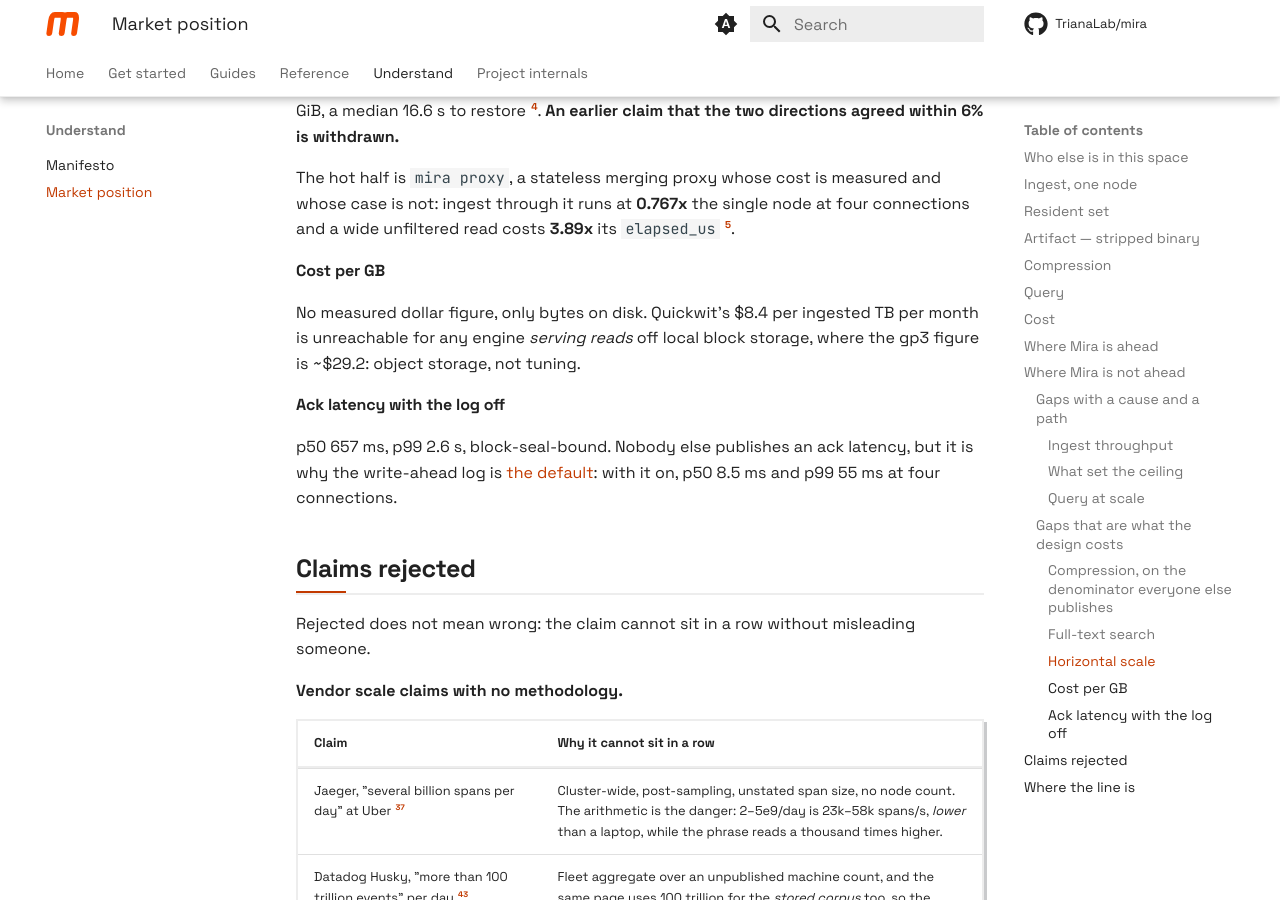
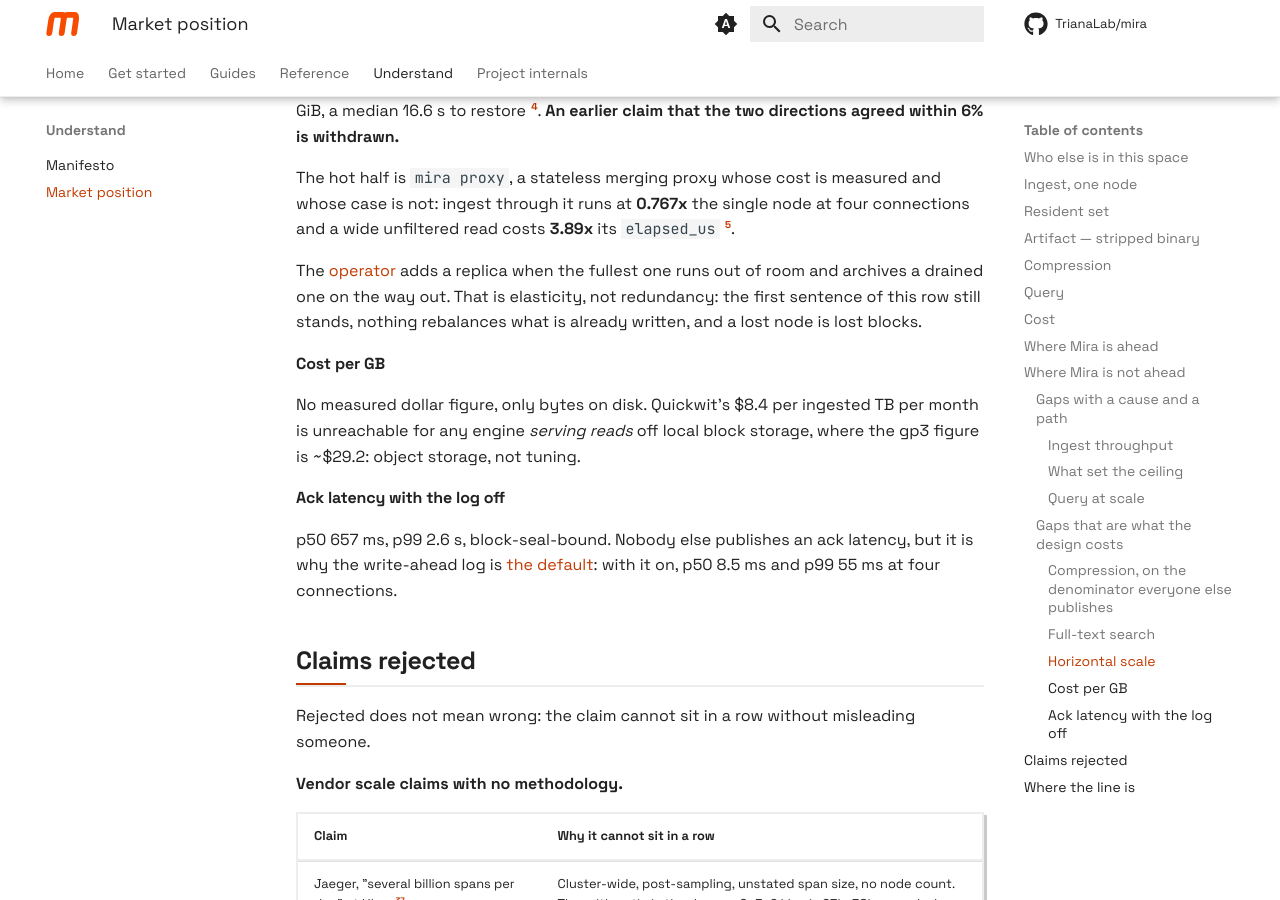
Before and after one commit to TrianaLab/mira, an MkDocs documentation site: the page built from docs/market.md, in a window 1280 px wide and 900 px high, scrolled down 8421 px. Built offline with MkDocs 1.6.1 and Material for MkDocs 9.7.7, drawn with Linux system fonts in a browser that asks for light colours; comment, search, counter and statistics services are not loaded.

Commit message:
docs(market): the operator is elasticity, and the row still says replication one
Horizontal scale listed the cold half and the proxy and stopped there, which
reads as though the operator shipping closed the row. It does not. The three
gaps with a cause and a path are single-node engine performance and the operator
touches none of them; what it touches is this row, and only the half about
adding and removing nodes. The replication factor is still one, nothing
rebalances what is already written, and a lost node is lost blocks.

```diff
--- a/docs/market.md
+++ b/docs/market.md
@@ -238,6 +238,11 @@ and whose case is not: ingest through it runs at **0.767x** the single node at
 four connections and a wide unfiltered read costs **3.89x** its `elapsed_us`
 [^m5].
 
+The [operator](install.md#kubernetes) adds a replica when the fullest one runs
+out of room and archives a drained one on the way out. That is elasticity, not
+redundancy: the first sentence of this row still stands, nothing rebalances what
+is already written, and a lost node is lost blocks.
+
 #### Cost per GB
 
 No measured dollar figure, only bytes on disk. Quickwit's $8.4 per ingested TB
```
